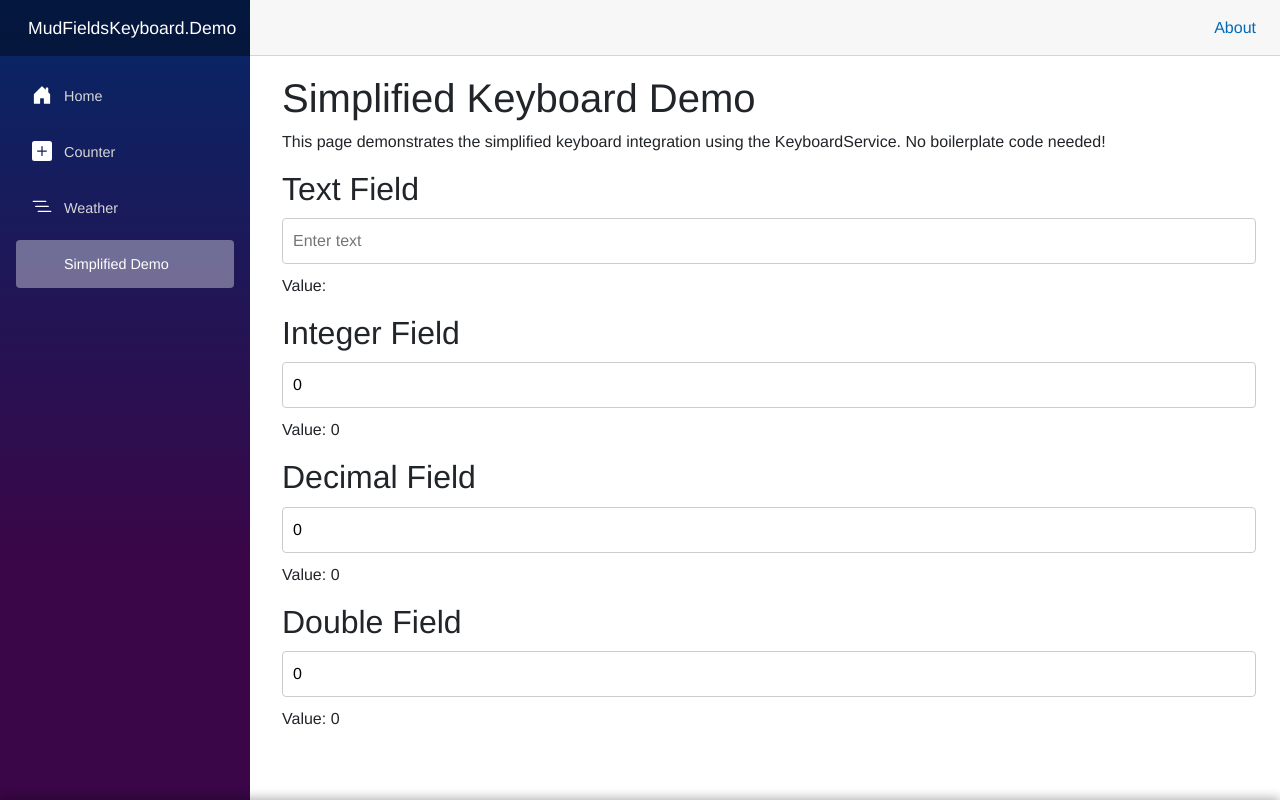
After one commit to benk79hes/MudFieldsKeyboard, an ASP.NET Core app: page /simplified in a window 1280 px wide. The commit adds this page. Run offline with ASP.NET Core 8, Linux system fonts and the light colour scheme; style sheets or scripts are compiled from the project's sources.

Commit message:
Add KeyboardService for centralized keyboard management
Co-authored-by: benk79hes <55590748+benk79hes@users.noreply.github.com>

```diff
--- /dev/null
+++ b/src/MudFieldsKeyboard.Components/KeyboardManager.razor
@@ -0,0 +1,43 @@
+@inject KeyboardService KeyboardService
+@implements IDisposable
+
+<VirtualKeyboard IsVisible="KeyboardService.IsVisible"
+                 CurrentLayout="KeyboardService.CurrentLayout"
+                 AllowNegative="true"
+                 AllowDecimal="KeyboardService.AllowDecimal"
+                 OnKeyPressed="HandleKeyPressed"
+                 OnBackspacePressed="HandleBackspacePressed"
+                 OnClearPressed="HandleClearPressed"
+                 OnClosePressed="HandleClosePressed" />
+
+@code {
+    protected override void OnInitialized()
+    {
+        KeyboardService.OnStateChanged += StateHasChanged;
+    }
+
+    private void HandleKeyPressed(char key)
+    {
+        KeyboardService.HandleKeyPress(key);
+    }
+
+    private void HandleBackspacePressed()
+    {
+        KeyboardService.HandleBackspace();
+    }
+
+    private void HandleClearPressed()
+    {
+        KeyboardService.HandleClear();
+    }
+
+    private void HandleClosePressed()
+    {
+        KeyboardService.HideKeyboard();
+    }
+
+    public void Dispose()
+    {
+        KeyboardService.OnStateChanged -= StateHasChanged;
+    }
+}
--- a/src/MudFieldsKeyboard.Components/NumericField.razor
+++ b/src/MudFieldsKeyboard.Components/NumericField.razor
@@ -1,6 +1,7 @@
 @typeparam T
 @using System.Globalization
 @using System.Text
+@inject KeyboardService? KeyboardService
 
 <div class="numeric-field">
     <input type="text"
@@ -41,6 +42,9 @@
 
     [Parameter]
     public NumericFieldType FieldType { get; set; }
+
+    [Parameter]
+    public bool UseKeyboardService { get; set; } = true;
 
     private string _inputText = string.Empty;
     private string inputText
@@ -147,7 +151,26 @@
 
     private async Task HandleFocus()
     {
+        // Register with keyboard service if enabled
+        if (UseKeyboardService && KeyboardService != null)
+        {
+            var layout = DetermineKeyboardLayout();
+            var allowDecimal = FieldType == NumericFieldType.Decimal || FieldType == NumericFieldType.Double;
+            KeyboardService.RegisterField(this, layout, allowDecimal);
+        }
+
         await OnFocus.InvokeAsync(this);
+    }
+
+    private KeyboardLayout DetermineKeyboardLayout()
+    {
+        return FieldType switch
+        {
+            NumericFieldType.Integer => KeyboardLayout.Integer,
+            NumericFieldType.Decimal => KeyboardLayout.Numeric,
+            NumericFieldType.Double => KeyboardLayout.Numeric,
+            _ => KeyboardLayout.Text
+        };
     }
 
     private async Task HandleBlur()
--- a/src/MudFieldsKeyboard.Demo/Components/Layout/MainLayout.razor
+++ b/src/MudFieldsKeyboard.Demo/Components/Layout/MainLayout.razor
@@ -1,3 +1,4 @@
+@using MudFieldsKeyboard.Components
 @inherits LayoutComponentBase
 
 <div class="page">
@@ -16,6 +17,8 @@
     </main>
 </div>
 
+<KeyboardManager />
+
 <div id="blazor-error-ui" data-nosnippet>
     An unhandled error has occurred.
     <a href="." class="reload">Reload</a>
--- a/src/MudFieldsKeyboard.Demo/Components/Layout/NavMenu.razor
+++ b/src/MudFieldsKeyboard.Demo/Components/Layout/NavMenu.razor
@@ -25,5 +25,11 @@
                 <span class="bi bi-list-nested-nav-menu" aria-hidden="true"></span> Weather
             </NavLink>
         </div>
+
+        <div class="nav-item px-3">
+            <NavLink class="nav-link" href="simplified">
+                <span class="bi bi-keyboard-fill" aria-hidden="true"></span> Simplified Demo
+            </NavLink>
+        </div>
     </nav>
 </div>
--- /dev/null
+++ b/src/MudFieldsKeyboard.Demo/Components/Pages/SimplifiedDemo.razor
@@ -0,0 +1,49 @@
+@page "/simplified"
+@using MudFieldsKeyboard.Components
+@rendermode InteractiveServer
+
+<PageTitle>Simplified Keyboard Demo</PageTitle>
+
+<div class="demo-container">
+    <h1>Simplified Keyboard Demo</h1>
+    <p>This page demonstrates the simplified keyboard integration using the KeyboardService. No boilerplate code needed!</p>
+
+    <div class="demo-section">
+        <h2>Text Field</h2>
+        <NumericField @bind-Value="textValue"
+                      FieldType="NumericFieldType.Text"
+                      Placeholder="Enter text" />
+        <p>Value: @textValue</p>
+    </div>
+
+    <div class="demo-section">
+        <h2>Integer Field</h2>
+        <NumericField @bind-Value="intValue"
+                      FieldType="NumericFieldType.Integer"
+                      Placeholder="Enter integer" />
+        <p>Value: @intValue</p>
+    </div>
+
+    <div class="demo-section">
+        <h2>Decimal Field</h2>
+        <NumericField @bind-Value="decimalValue"
+                      FieldType="NumericFieldType.Decimal"
+                      Placeholder="Enter decimal" />
+        <p>Value: @decimalValue</p>
+    </div>
+
+    <div class="demo-section">
+        <h2>Double Field</h2>
+        <NumericField @bind-Value="doubleValue"
+                      FieldType="NumericFieldType.Double"
+                      Placeholder="Enter double" />
+        <p>Value: @doubleValue</p>
+    </div>
+</div>
+
+@code {
+    private string? textValue;
+    private int intValue;
+    private decimal decimalValue;
+    private double doubleValue;
+}
--- a/src/MudFieldsKeyboard.Demo/Program.cs
+++ b/src/MudFieldsKeyboard.Demo/Program.cs
@@ -1,10 +1,14 @@
 using MudFieldsKeyboard.Demo.Components;
+using MudFieldsKeyboard.Components;
 
 var builder = WebApplication.CreateBuilder(args);
 
 // Add services to the container.
 builder.Services.AddRazorComponents()
     .AddInteractiveServerComponents();
+
+// Register the KeyboardService as a scoped service
+builder.Services.AddScoped<KeyboardService>();
 
 var app = builder.Build();
 
```
Also changed, not shown: src/MudFieldsKeyboard.Components/KeyboardService.cs (added, +58 -0 lines).
